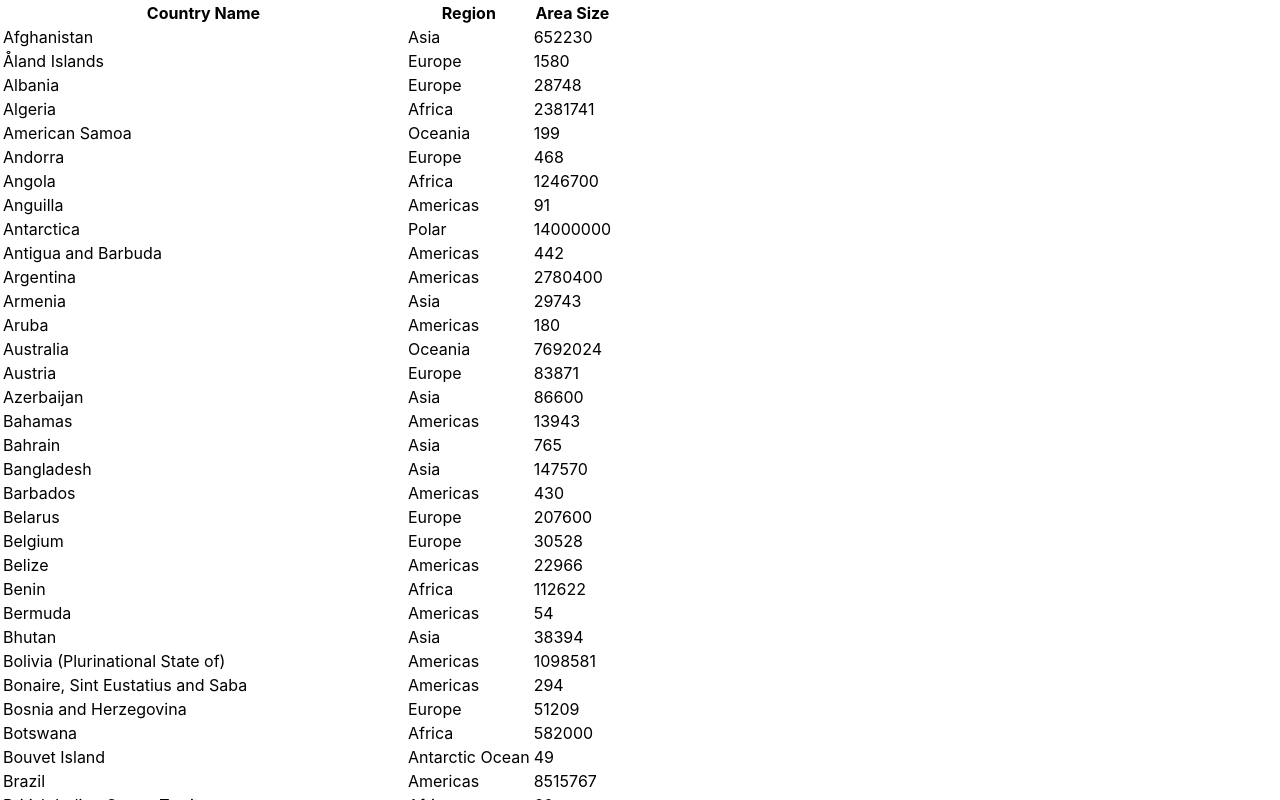
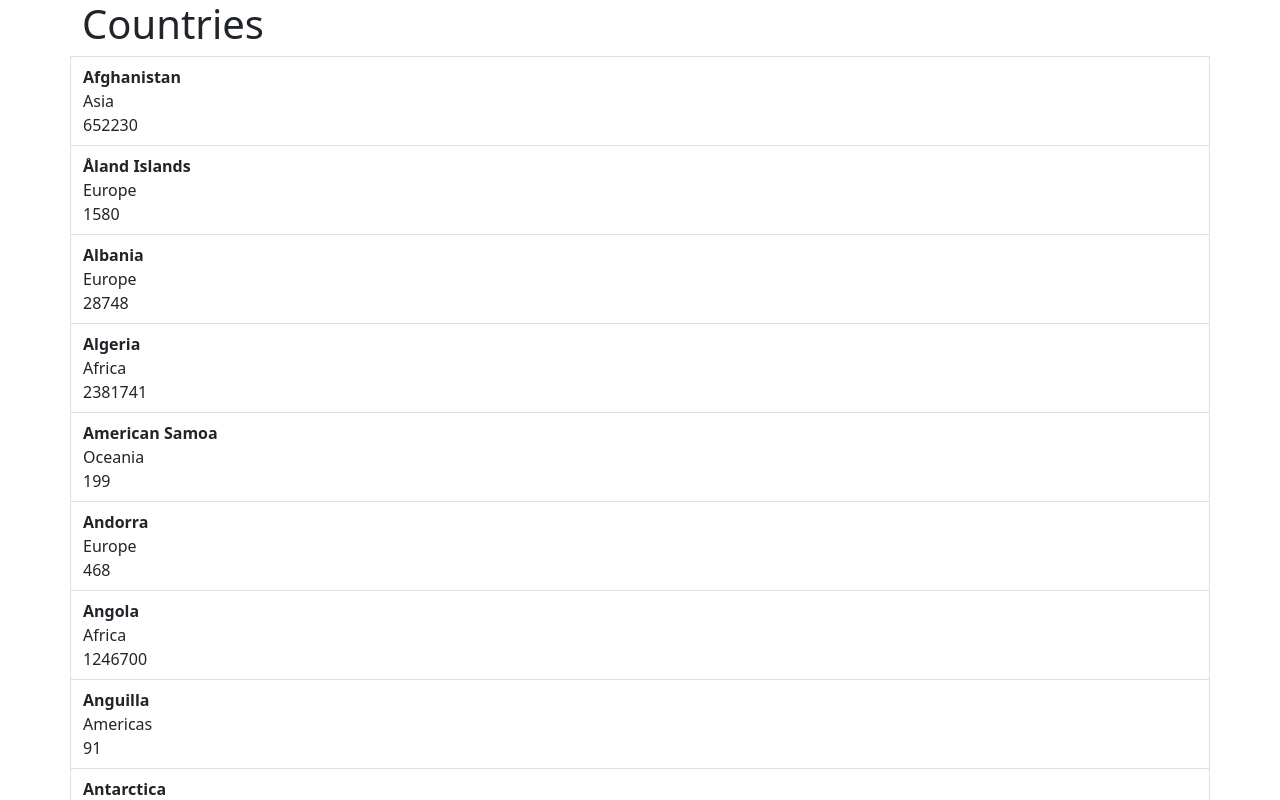
Before and after one commit to MoniBuciuman/countries, a React (Create React App) app: page / in a window 1280 px wide. Shown: the top 800 px of the page. Built offline with nearby package versions, Linux system fonts and the light colour scheme.

Commit message:
changed table to list and applied styling

```diff
--- a/package.json
+++ b/package.json
@@ -13,7 +13,9 @@
     "@types/node": "^16.18.11",
     "@types/react": "^18.0.27",
     "@types/react-dom": "^18.0.10",
+    "bootstrap": "^5.2.3",
     "react": "^18.2.0",
+    "react-bootstrap": "^2.7.0",
     "react-dom": "^18.2.0",
     "react-scripts": "5.0.1",
     "typescript": "^4.9.4",
--- a/src/App.tsx
+++ b/src/App.tsx
@@ -1,44 +1,15 @@
 import React from "react";
-import { useState, useEffect } from "react";
 import "./App.css";
-import { fetchCountries } from "./apis";
-import { CountryType } from "./model/CountryType";
+import { Header } from "./components/Header";
+import { Container } from "react-bootstrap";
+import { CountriesList } from "./components/CountriesList";
 
 function App() {
-  const [countries, setCountries] = useState<Array<CountryType>>([]);
-
-  useEffect(() => {
-    fetchCountries((countries: any[]) => {
-      setCountries(countries);
-    });
-  }, []);
-
   return (
-    <table>
-      <tbody>
-        <tr>
-          <th>Country Name</th>
-          <th>Region</th>
-          <th>Area Size</th>
-        </tr>
-
-        {countries ? (
-          countries.map((country) => {
-            return (
-              <tr key={country.name}>
-                <td>{country.name}</td>
-                <td>{country.region}</td>
-                <td>{country.area || "N/A"}</td>
-              </tr>
-            );
-          })
-        ) : (
-          <tr>
-            <td colSpan={3}>Loading...</td>
-          </tr>
-        )}
-      </tbody>
-    </table>
+    <Container>
+      <Header />
+      <CountriesList />
+    </Container>
   );
 }
 
--- /dev/null
+++ b/src/components/CountriesList.tsx
@@ -0,0 +1,38 @@
+import React from "react";
+import { useState, useEffect } from "react";
+import { Col, Row, ListGroup } from "react-bootstrap";
+import { fetchCountries } from "../apis";
+import { CountryType } from "../model/CountryType";
+
+export const CountriesList = () => {
+  const [countries, setCountries] = useState<Array<CountryType>>([]);
+
+  useEffect(() => {
+    fetchCountries((countries: any[]) => {
+      setCountries(countries);
+    });
+  }, []);
+
+  return (
+    <ListGroup as="ol">
+      <Row>
+        {countries
+          ? countries.map((country) => {
+              return (
+                <ListGroup.Item
+                  as="li"
+                  className="d-flex justify-content-between align-items-start"
+                >
+                  <Col className="ms-2 me-auto">
+                    <Row className="fw-bold">{country.name}</Row>
+                    <Row>{country.region}</Row>
+                    <Row>{country.area}</Row>
+                  </Col>
+                </ListGroup.Item>
+              );
+            })
+          : null}
+      </Row>
+    </ListGroup>
+  );
+};
--- /dev/null
+++ b/src/components/Header.tsx
@@ -0,0 +1,10 @@
+import React from "react";
+import { Container, Row } from "react-bootstrap";
+
+export const Header = () => {
+  return (
+    <Row m="1">
+      <h1>Countries </h1>
+    </Row>
+  );
+};
```
Also changed, not shown: src/index.tsx (+7 -6 lines), 1 other file (tests, documents, lock files or other folders).
